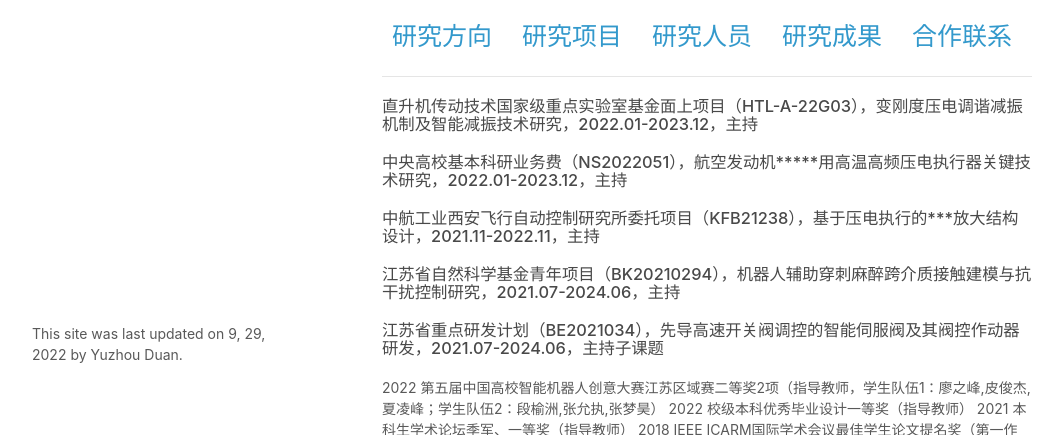
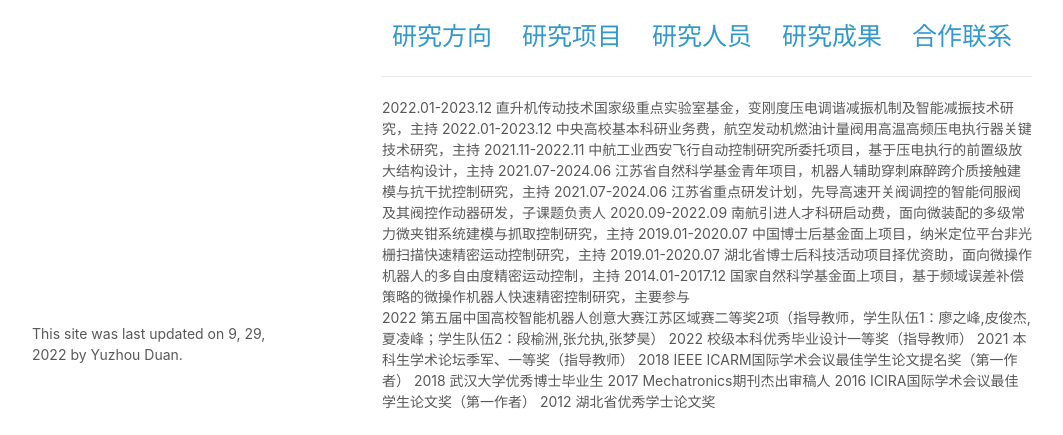
Before and after one commit to nuaaPAC/nuaaPAC.github.io, a plain HTML site: page index.html in a window 1280 px wide. Both pictures are taken after a click on the link "研究项目". Shown: the part 922-1357 px from the top of the page, without its empty margins (108-1171 px from the left). Drawn offline with Linux system fonts and the light colour scheme.

Commit message:
Update index.html

```diff
--- a/index.html
+++ b/index.html
@@ -118,11 +118,15 @@
       </div>
 
       <div class="tabs-content tabs-content2">
-          <h3>直升机传动技术国家级重点实验室基金面上项目（HTL-A-22G03），变刚度压电调谐减振机制及智能减振技术研究，2022.01-2023.12，主持</h3>
-          <h3>中央高校基本科研业务费（NS2022051），航空发动机*****用高温高频压电执行器关键技术研究，2022.01-2023.12，主持</h3>
-          <h3>中航工业西安飞行自动控制研究所委托项目（KFB21238），基于压电执行的***放大结构设计，2021.11-2022.11，主持</h3>
-          <h3>江苏省自然科学基金青年项目（BK20210294），机器人辅助穿刺麻醉跨介质接触建模与抗干扰控制研究，2021.07-2024.06，主持</h3>
-          <h3>江苏省重点研发计划（BE2021034），先导高速开关阀调控的智能伺服阀及其阀控作动器研发，2021.07-2024.06，主持子课题</h3>
+2022.01-2023.12 直升机传动技术国家级重点实验室基金，变刚度压电调谐减振机制及智能减振技术研究，主持
+2022.01-2023.12 中央高校基本科研业务费，航空发动机燃油计量阀用高温高频压电执行器关键技术研究，主持
+2021.11-2022.11 中航工业西安飞行自动控制研究所委托项目，基于压电执行的前置级放大结构设计，主持
+2021.07-2024.06  江苏省自然科学基金青年项目，机器人辅助穿刺麻醉跨介质接触建模与抗干扰控制研究，主持
+2021.07-2024.06	江苏省重点研发计划，先导高速开关阀调控的智能伺服阀及其阀控作动器研发，子课题负责人
+2020.09-2022.09 南航引进人才科研启动费，面向微装配的多级常力微夹钳系统建模与抓取控制研究，主持
+2019.01-2020.07	中国博士后基金面上项目，纳米定位平台非光栅扫描快速精密运动控制研究，主持
+2019.01-2020.07  湖北省博士后科技活动项目择优资助，面向微操作机器人的多自由度精密运动控制，主持
+2014.01-2017.12	 国家自然科学基金面上项目，基于频域误差补偿策略的微操作机器人快速精密控制研究，主要参与
       </div>
 
       <div class="tabs-content tabs-content3">
```
